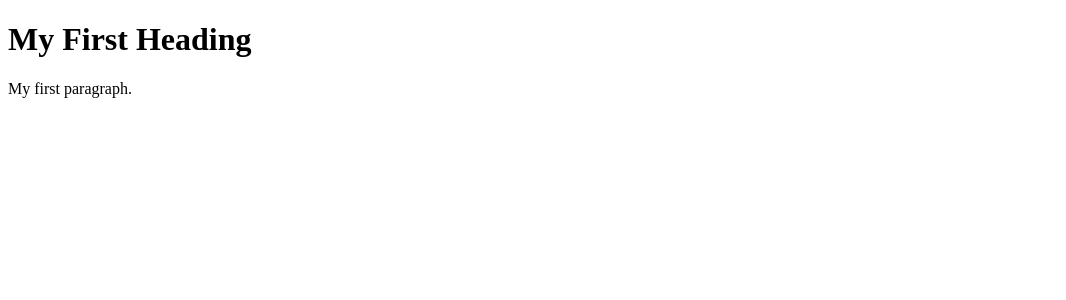
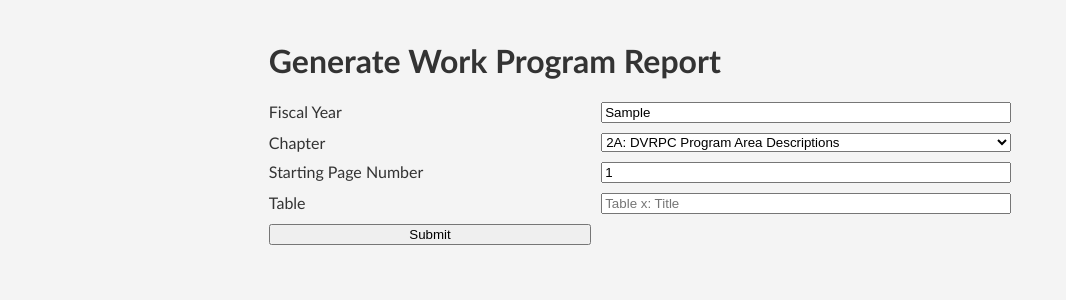
Before and after one commit to dvrpc/wp-reports, a Python web app: template templates/fy26/index.html in a window 1280 px wide. Shown: the top 300 px of the page, without its empty margins (0-1066 px from the left). Run offline with Jinja, Linux system fonts and the light colour scheme; the template is opened without the code that fills it: most values are stand-ins (such as "Sample title", 1, 10 or a date in 2020).

Commit message:
Add submission form

```diff
--- a/fy25/__init__.py
+++ b/fy25/__init__.py
@@ -12,7 +12,7 @@
 
 @bp.get("/")
 async def index(request: Request):
-    return text("Hello World!")
+    return await render("fy26/index.html", context={"yr": yr})
 
 
 @bp.get("/project/<project_id:str>")
--- a/fy26/__init__.py
+++ b/fy26/__init__.py
@@ -12,7 +12,7 @@
 
 @bp.get("/")
 async def index(request: Request):
-    return await render("fy26/index.html")
+    return await render("fy26/index.html", context={"yr": yr})
 
 
 @bp.get("/project/<project_id:str>")
@@ -80,7 +80,9 @@
         return text(f"Chapter {chapter_id} not found")
     if result["items"] == []:
         return text(f"No projects found in chapter {chapter_id}")
+    result["yr"] = yr
     result["chapter"] = chapter
+    result["table"] = request.args.get("table")
     csstemplate = await render("fy26/styles.css", context={"pageno": pageno, "chapter": chapter})
     resultcss = result.copy()
     resultcss["css"] = csstemplate.body.decode()
--- a/templates/fy26/index.html
+++ b/templates/fy26/index.html
@@ -4,10 +4,68 @@
     <meta charset="UTF-8" />
     <meta http-equiv="X-UA-Compatible" content="IE=edge" />
     <meta name="viewport" content="width=device-width, initial-scale=1.0" />
-    <title>Document</title>
+    <title>Generate Work Program Report</title>
+    <style>
+      body {
+        font-family: Calibri, sans-serif;
+        background-color: #f4f4f4;
+        max-width: 80ch;
+        color: #333;
+        margin: 0 auto;
+        padding: 20px;
+      }
+      form {
+        display: grid;
+        grid-template-columns: 1fr 1fr;
+        gap: 10px;
+      }
+    </style>
   </head>
   <body>
-    <h1>My First Heading</h1>
-    <p>My first paragraph.</p>
+    <h1>Generate Work Program Report</h1>
+    <form id="chapterForm">
+      <label>Fiscal Year</label>
+      <input type="text" name="fy" id="fy" value="{{yr}}" />
+      <label for="chapter">Chapter</label>
+      <select name="chapter" id="chapter">
+        <option value="2a">2A: DVRPC Program Area Descriptions</option>
+        <option value="2b">2B: DVRPC Project Descriptions</option>
+        <option value="3a">
+          3A: PA Supportive Regional Highway Planning Program (SRHPP)
+        </option>
+        <option value="3b">
+          3B: NJ Supportive Regional Highway Planning Program (SRHPP)
+        </option>
+        <option value="4a">4A: PA Transit Support Program (TSP)</option>
+        <option value="4b">4B: NJ Transit Support Program (TSP)</option>
+        <option value="5a">5A: Other Member Government Projects</option>
+        <option value="5b">5B: New Jersey CRRSAA-funded Projects</option>
+        <option value="6">6: Continuing Projects</option>
+      </select>
+      <label for="pageno">Starting Page Number</label>
+      <input type="number" name="pageno" id="pageno" value="1" min="1" />
+      <label for="table">Table</label>
+      <input type="text" name="table" id="table" placeholder="Table x: Title" />
+      <input type="submit" value="Submit" />
+    </form>
+    <script>
+      function submitForm(event) {
+        event.preventDefault();
+        const fy = document.getElementById("fy").value;
+        const chapter = document.getElementById("chapter").value;
+        const pageno = document.getElementById("pageno").value;
+        const table = document.getElementById("table").value;
+
+        // Redirect to the new URL with query parameters
+        window.location.href = `/${window.location.pathname
+          .split("/")
+          .slice(0, -1)
+          .join("")}/${fy}/chapter/${chapter}?pageno=${pageno}&table=${table}`;
+      }
+
+      document
+        .getElementById("chapterForm")
+        .addEventListener("submit", submitForm);
+    </script>
   </body>
 </html>
```
Also changed, not shown: fy27/__init__.py (+8 -6 lines), templates/fy26/styles.css (+11 -0 lines), templates/fy26/toc.html (+10 -2 lines).
